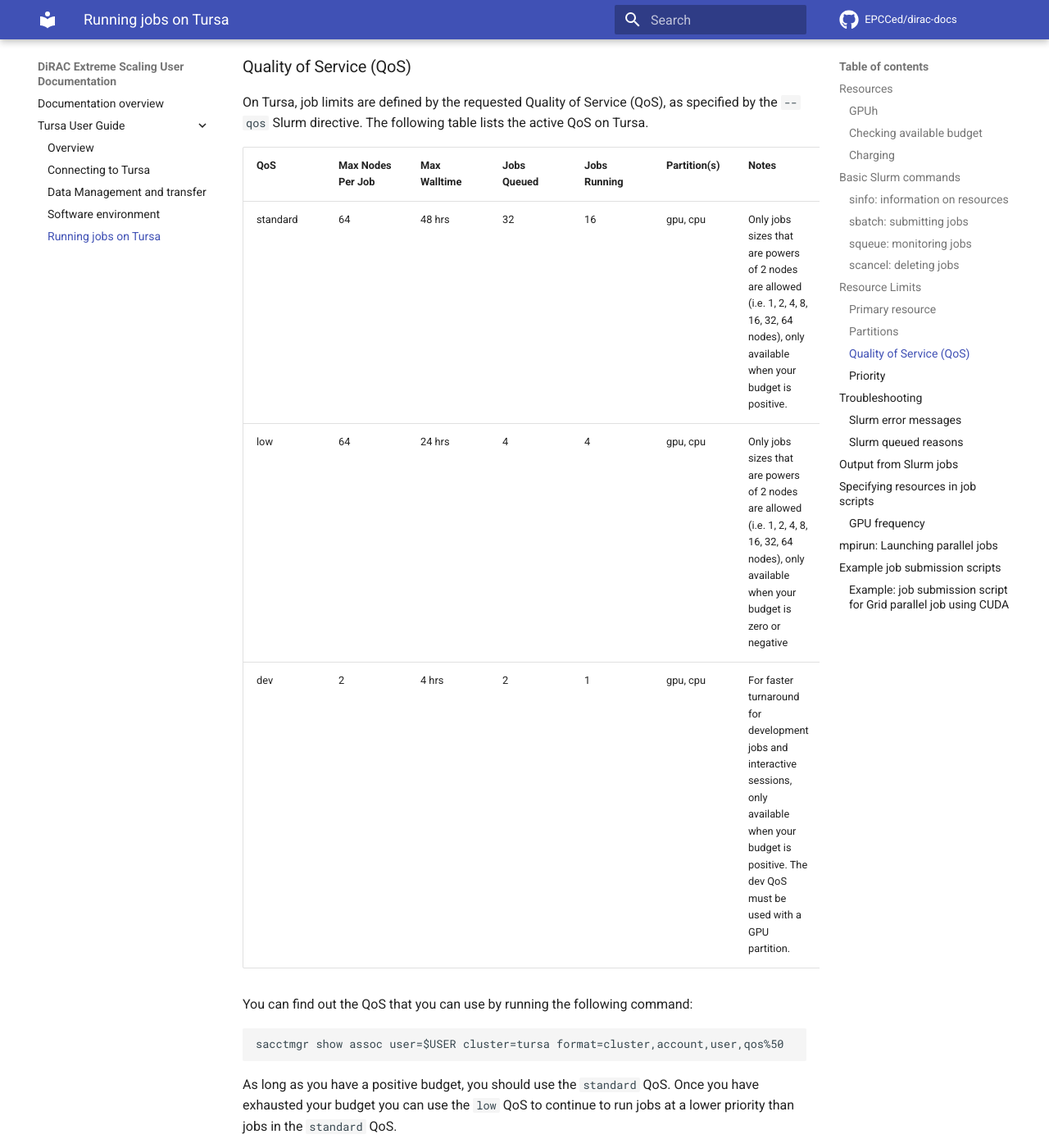
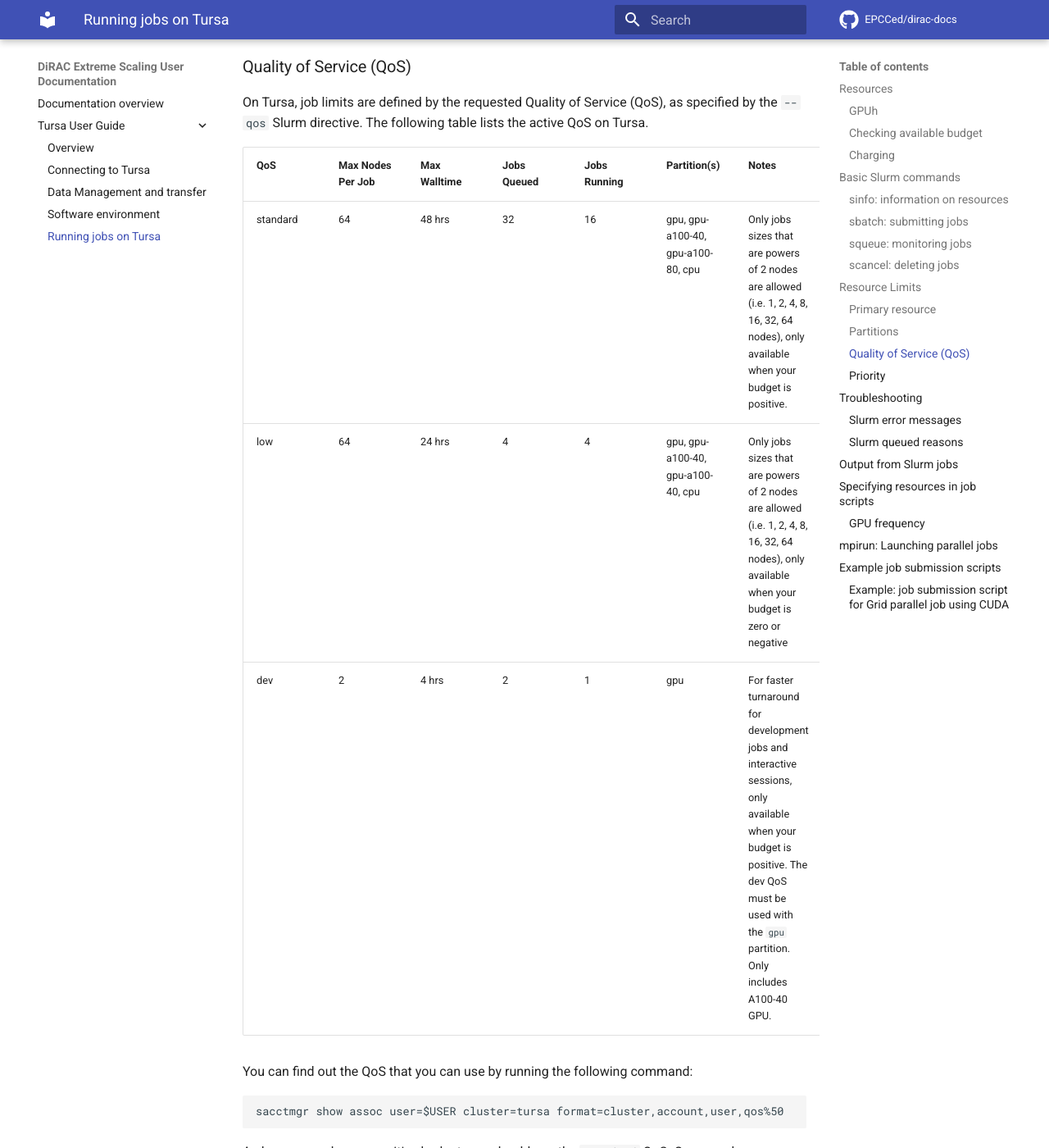
Before and after one commit to EPCCed/dirac-docs, an MkDocs documentation site: the page built from docs/tursa-user-guide/scheduler.md, in a window 1280 px wide and 1400 px high, scrolled down 4691 px. Shown: the whole window at 82% size. Built offline with MkDocs 1.6.1 and Material for MkDocs 9.7.7, drawn with Linux system fonts in a browser that asks for light colours; comment, search, counter and statistics services are not loaded.

Commit message:
Updates partition list for QoS

```diff
--- a/docs/tursa-user-guide/scheduler.md
+++ b/docs/tursa-user-guide/scheduler.md
@@ -195,9 +195,9 @@ lists the active QoS on Tursa.
 
 | QoS        | Max Nodes Per Job | Max Walltime | Jobs Queued | Jobs Running | Partition(s) | Notes |
 | ---------- | ----------------- | ------------ | ----------- | ------------ | ------------ | ------|
-| standard   | 64                | 48 hrs       | 32          | 16           | gpu, cpu     | Only jobs sizes that are powers of 2 nodes are allowed (i.e. 1, 2, 4, 8, 16, 32, 64 nodes), only available when your budget is positive. |
-| low        | 64                | 24 hrs       | 4           | 4            | gpu, cpu     | Only jobs sizes that are powers of 2 nodes are allowed (i.e. 1, 2, 4, 8, 16, 32, 64 nodes), only available when your budget is zero or negative |
-| dev        | 2                | 4 hrs       | 2           | 1            | gpu, cpu     | For faster turnaround for development jobs and interactive sessions, only available when your budget is positive. The dev QoS must be used with a GPU partition. |
+| standard   | 64                | 48 hrs       | 32          | 16           | gpu, gpu-a100-40, gpu-a100-80, cpu     | Only jobs sizes that are powers of 2 nodes are allowed (i.e. 1, 2, 4, 8, 16, 32, 64 nodes), only available when your budget is positive. |
+| low        | 64                | 24 hrs       | 4           | 4            | gpu, gpu-a100-40, gpu-a100-40, cpu     | Only jobs sizes that are powers of 2 nodes are allowed (i.e. 1, 2, 4, 8, 16, 32, 64 nodes), only available when your budget is zero or negative |
+| dev        | 2                | 4 hrs       | 2           | 1            | gpu     | For faster turnaround for development jobs and interactive sessions, only available when your budget is positive. The dev QoS must be used with the `gpu` partition. Only includes A100-40 GPU.  |
 
 You can find out the QoS that you can use by running the following
 command:
```
